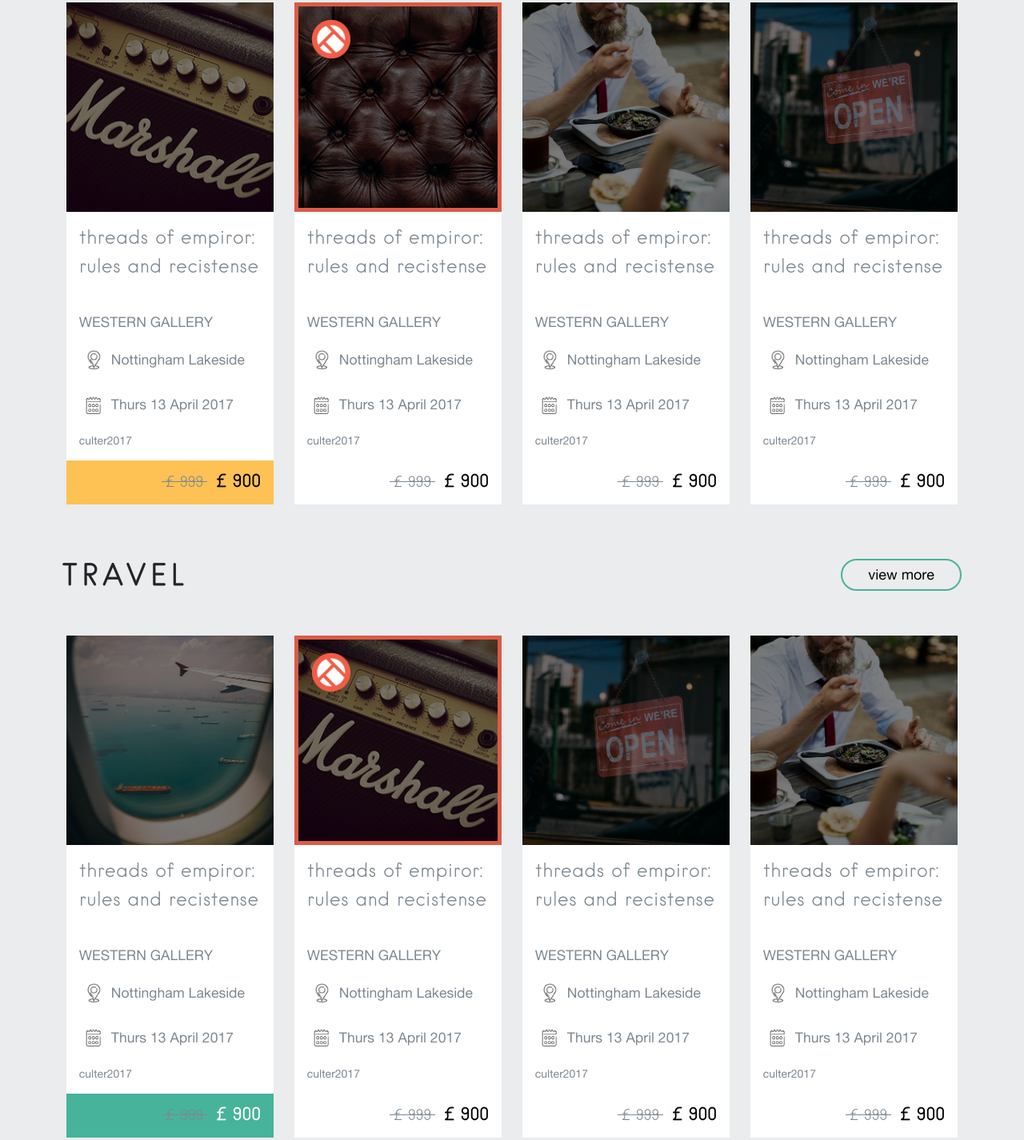
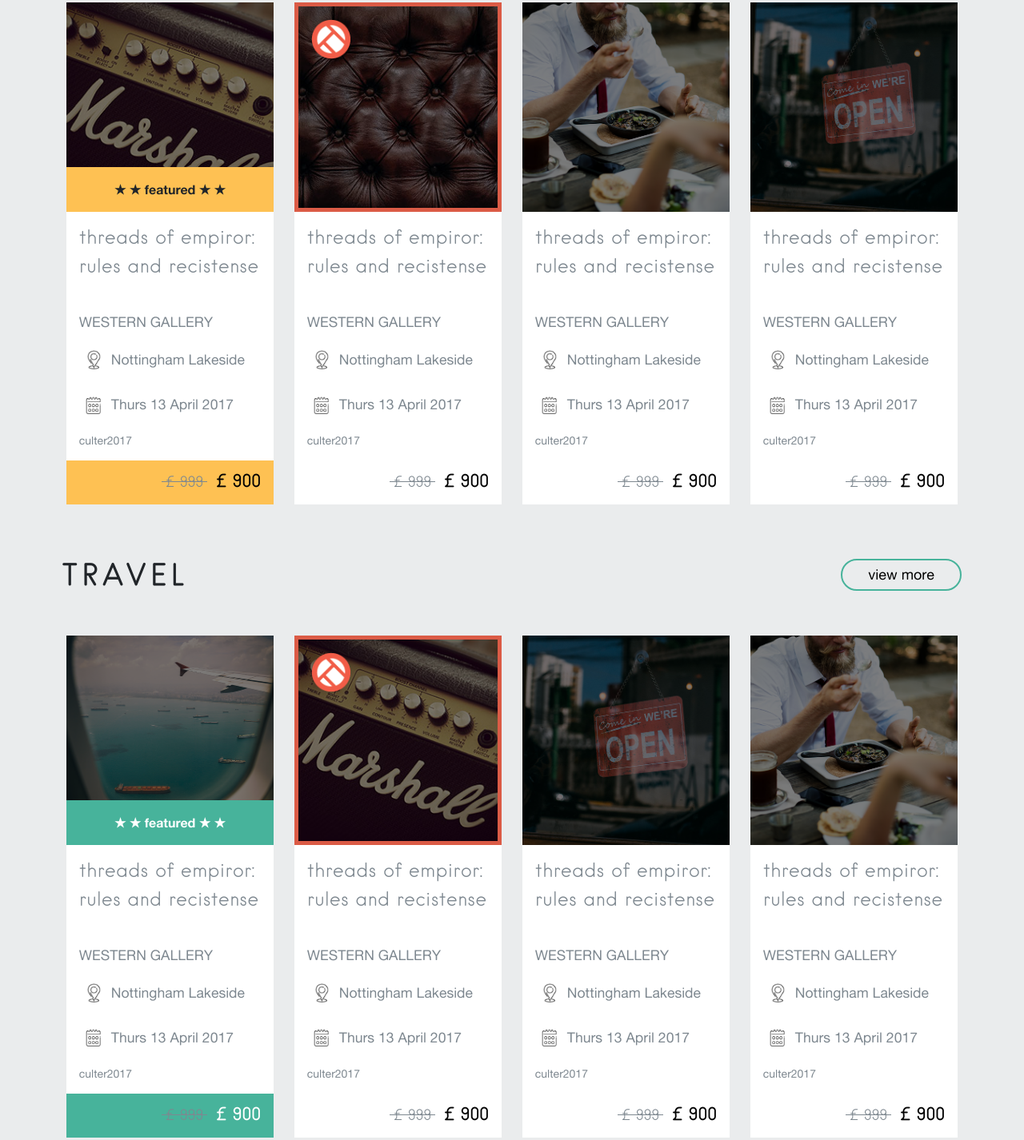
Before and after one commit to Anurada119/besic-html-scss, a website: page app/index.html in a window 1280 px wide. Shown: the part 621-2047 px from the top of the page at 80% size. Drawn offline with nearby package versions, Linux system fonts and the light colour scheme.

Commit message:
featured banner fixed

```diff
--- a/src/scss/sliders.scss
+++ b/src/scss/sliders.scss
@@ -94,6 +94,7 @@
                             .featured {
                                 display: block;
                                 background: $yellow;
+                                opacity: 1;
                             }
                         }
                         .item-price {
@@ -153,6 +154,7 @@
                                 display: block;
                                 background: $green;
                                 color: $white;
+                                opacity: 1;
                             }
                         }
                         .item-price {
@@ -214,6 +216,7 @@
                                 display: block;
                                 background: $purple;
                                 color: $white;
+                                opacity: 1;
                             }
                         }
                         .item-price {
```
Also changed, not shown: app/css/main.css, 2 other files.
